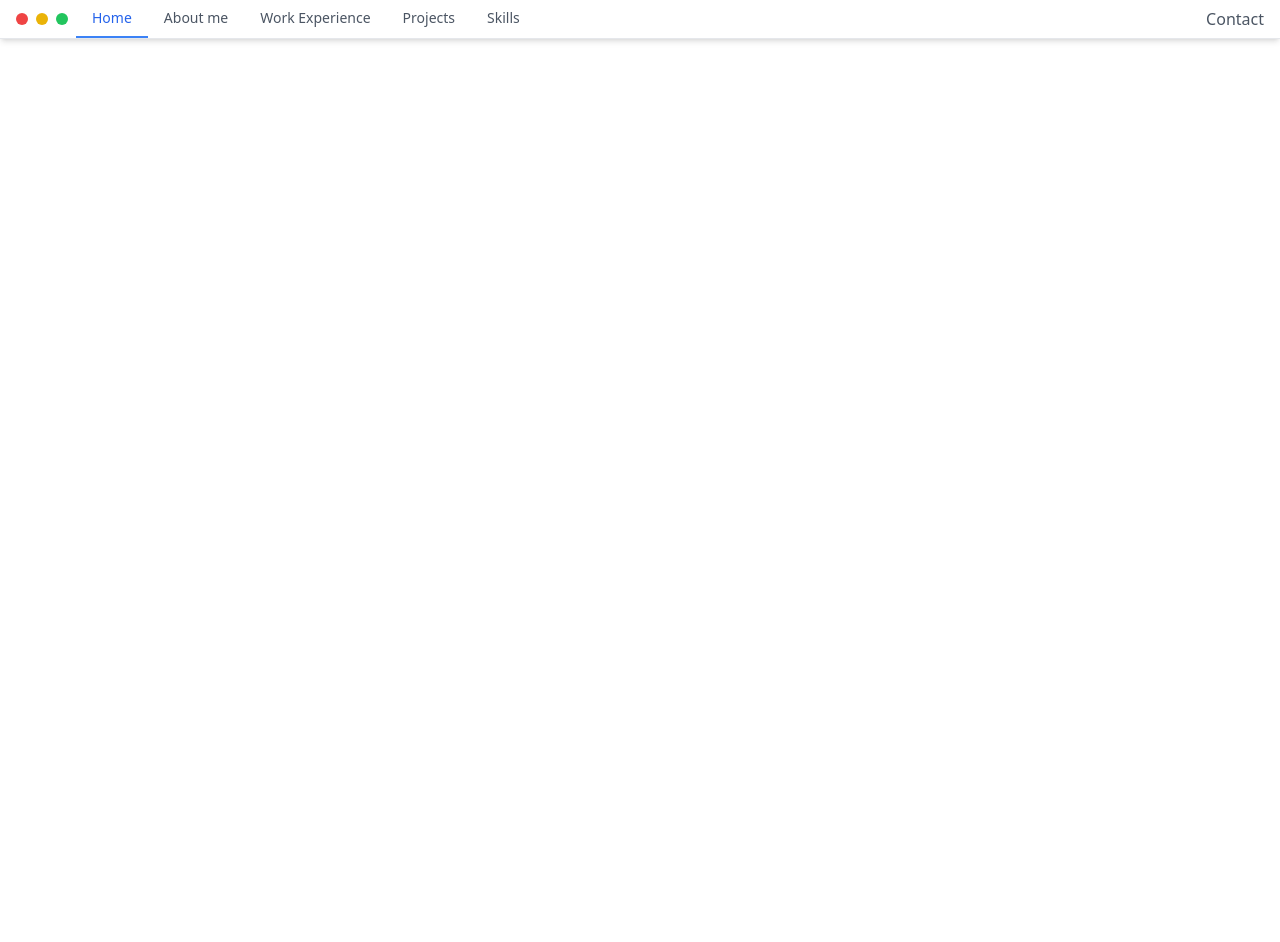
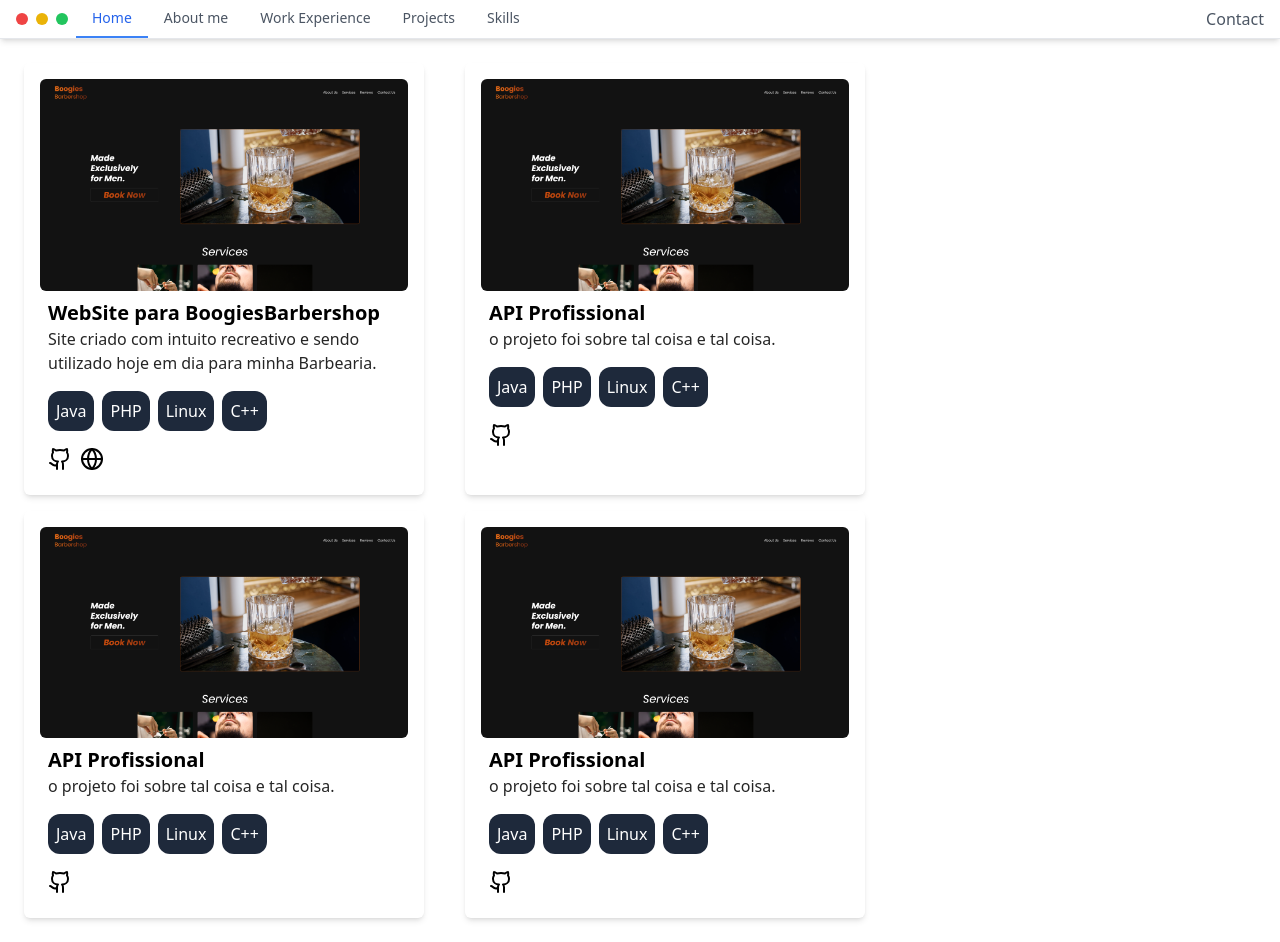
Before and after one commit to Szeckir/new-portfolio-thomaz, a React (Vite) app: page /Projects in a window 1280 px wide. Before the commit the page ends 800 px from the top, so only its background shows below. Built offline with nearby package versions, Linux system fonts and the light colour scheme.

Commit message:
projects page

```diff
--- a/src/App.tsx
+++ b/src/App.tsx
@@ -3,6 +3,7 @@ import Home from './pages/Home';
 import Work from './pages/Work';
 import About from './pages/About';
 import PortfolioNavbar from './components/PortfolioNavbar';
+import Projects from './pages/Projects';
 
 
 const App = () => (
@@ -12,6 +13,7 @@ const App = () => (
       <Route path="/" element={<Home />} />
       <Route path="/About" element={<About />} />
       <Route path="/Work" element={<Work />} />
+      <Route path='/Projects' element={<Projects />} />
     </Routes>
 
   </BrowserRouter>
--- /dev/null
+++ b/src/components/ProjectOption.tsx
@@ -0,0 +1,43 @@
+import { Github, Globe } from "lucide-react"
+
+interface projectParams {
+    name: string,
+    descritpion: string,
+    programmingLanguages: string[],
+    github: string,
+    image: string,
+    url?: string
+}
+
+function ProjectOption(params: projectParams) {
+    return (
+        <div className="rounded-md m-2 p-4 w-[50vh] shadow-md" >
+            <img src={params.image} className="w-[48vh] rounded-md" />
+            <div className="p-2">
+                <h2 className="font-bold text-xl">{params.name}</h2>
+                <p className="font-light opacity-85">{params.descritpion}</p>
+                <ul className="flex gap-2 mt-4">
+                    {
+                        params.programmingLanguages.map((element, index) => (
+                            <li key={index} className="font-thin p-2 bg-slate-800 text-white rounded-xl">{element}</li>
+                        ))
+                    }
+                </ul>
+                <div className="flex gap-2">
+                    <a href={params.github} target="_blank" className="relative">
+                        <Github className="hover:cursor-pointer mt-4 hover:text-blue-500" />
+                    </a>
+                    {
+                        params.url && (
+                            <a href={params.url} target="_blank" className="relative">
+                                <Globe className="hover:cursor-pointer mt-4 hover:text-blue-500" />
+                            </a>
+                        )
+                    }
+                </div>
+            </div>
+        </div>
+    )
+}
+
+export default ProjectOption
--- a/src/components/WorkExperienceOption.tsx
+++ b/src/components/WorkExperienceOption.tsx
@@ -11,7 +11,7 @@ interface WorkParams {
 
 function WorkExperienceOption(params: WorkParams) {
   return (
-    <div className='flex p-4 hover:cursor-pointer hover:bg-slate-50 m-4 rounded-md w-[90vw]' >
+    <div className='flex p-4 hover:cursor-pointer hover:bg-slate-50 m-4 rounded-md w-[90vw] shadow-md' >
       <div className=''>
         <p className='font-bold text-nowrap'>{params.date}</p>
       </div>
@@ -25,7 +25,7 @@ function WorkExperienceOption(params: WorkParams) {
         <ul className='flex gap-1 mt-4'>
           {
             params.programmingLanguages.map((element, index) => (
-              <li className='opacity-80 bg-sky-800 p-2 text-white rounded-full'>{element}</li>
+              <li className='font-thin bg-slate-800 p-2 text-white rounded-xl'>{element}</li>
             ))
           }
         </ul>
--- a/src/constants/index.tsx
+++ b/src/constants/index.tsx
@@ -1,6 +1,7 @@
 import aboutphoto from "../../public/images/AboutPhoto.jpeg"
 import aboutphoto1 from "../../public/images/AboutPhoto2.jpeg"
 import aboutphoto2 from "../../public/images/AboutPhoto3.jpeg"
+import boogiesPhoto from "../../public/images/boogiesbarber.png"
 
 export const menuOptions = {
     Home: {
@@ -82,3 +83,51 @@ export const workItems = {
         company: "Testeee"
     },
 }
+
+export const projects = {
+    project1: {
+        github: "https://github.com/Szeckir/Boogies-barbershop",
+        url: "https://boogies-barbershop.vercel.app/",
+        name: "WebSite para BoogiesBarbershop",
+        description: "Site criado com intuito recreativo e sendo utilizado hoje em dia para minha Barbearia.",
+        programmingLanguages: [
+            'Java', 'PHP', 'Linux', "C++"
+        ],
+        images: {
+            photo1: boogiesPhoto
+        }
+    },
+    project2: {
+        github: "link.com",
+        name: "API Profissional",
+        description: "o projeto foi sobre tal coisa e tal coisa.",
+        programmingLanguages: [
+            'Java', 'PHP', 'Linux', "C++"
+        ],
+        images: {
+            photo1: boogiesPhoto
+        }
+    },
+    project3: {
+        github: "link.com",
+        name: "API Profissional",
+        description: "o projeto foi sobre tal coisa e tal coisa.",
+        programmingLanguages: [
+            'Java', 'PHP', 'Linux', "C++"
+        ],
+        images: {
+            photo1: boogiesPhoto
+        }
+    },
+    project4: {
+        github: "link.com",
+        name: "API Profissional",
+        description: "o projeto foi sobre tal coisa e tal coisa.",
+        programmingLanguages: [
+            'Java', 'PHP', 'Linux', "C++"
+        ],
+        images: {
+            photo1: boogiesPhoto
+        }
+    }
+}
--- /dev/null
+++ b/src/pages/Projects.tsx
@@ -0,0 +1,16 @@
+import ProjectOption from '@/components/ProjectOption'
+import { projects } from '@/constants'
+
+function Projects() {
+    return (
+        <div className='m-4 flex gap-[2%] flex-wrap'>
+            {
+                Object.values(projects).map((element, index) => (
+                    <ProjectOption image={element.images.photo1} key={index} name={element.name} descritpion={element.description} programmingLanguages={element.programmingLanguages} github={element.github} url={element.url} />
+                ))
+            }
+        </div>
+    )
+}
+
+export default Projects
```
Also changed, not shown: public/images/boogiesbarber.png (added).
